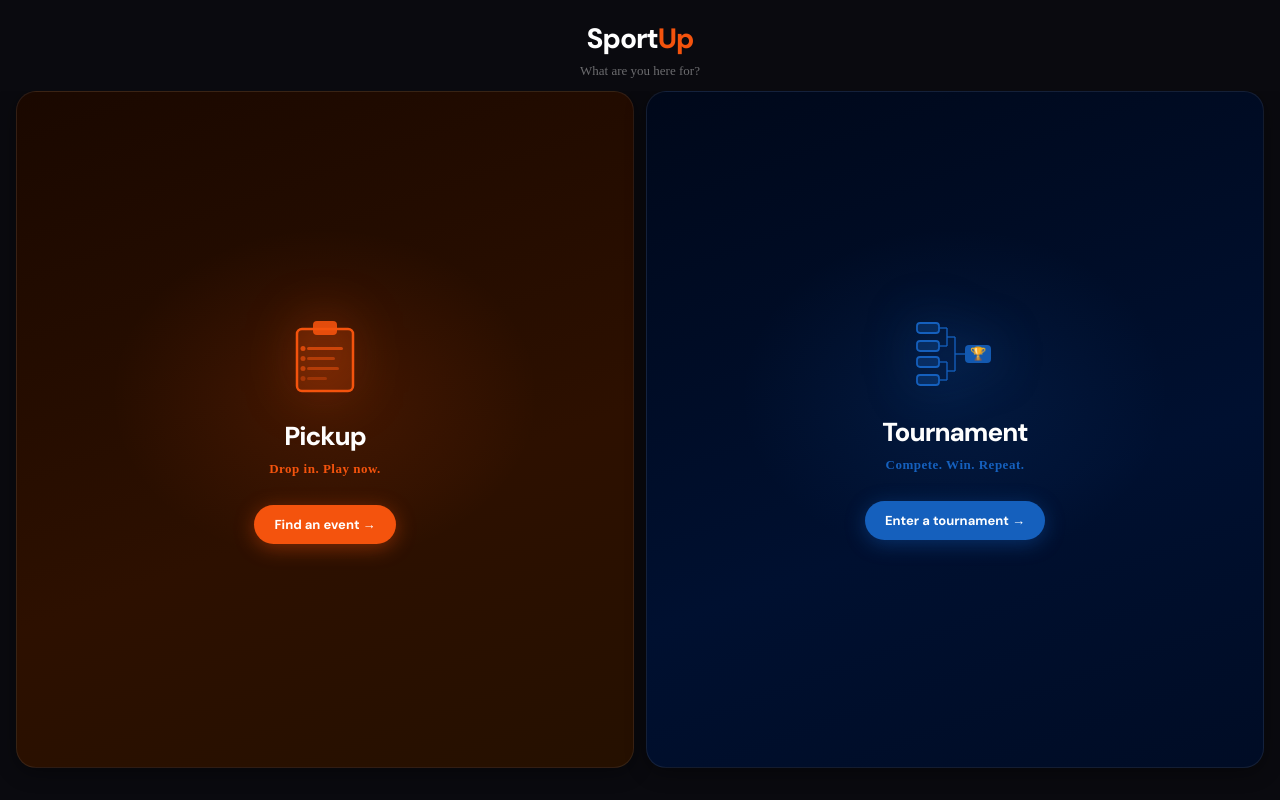
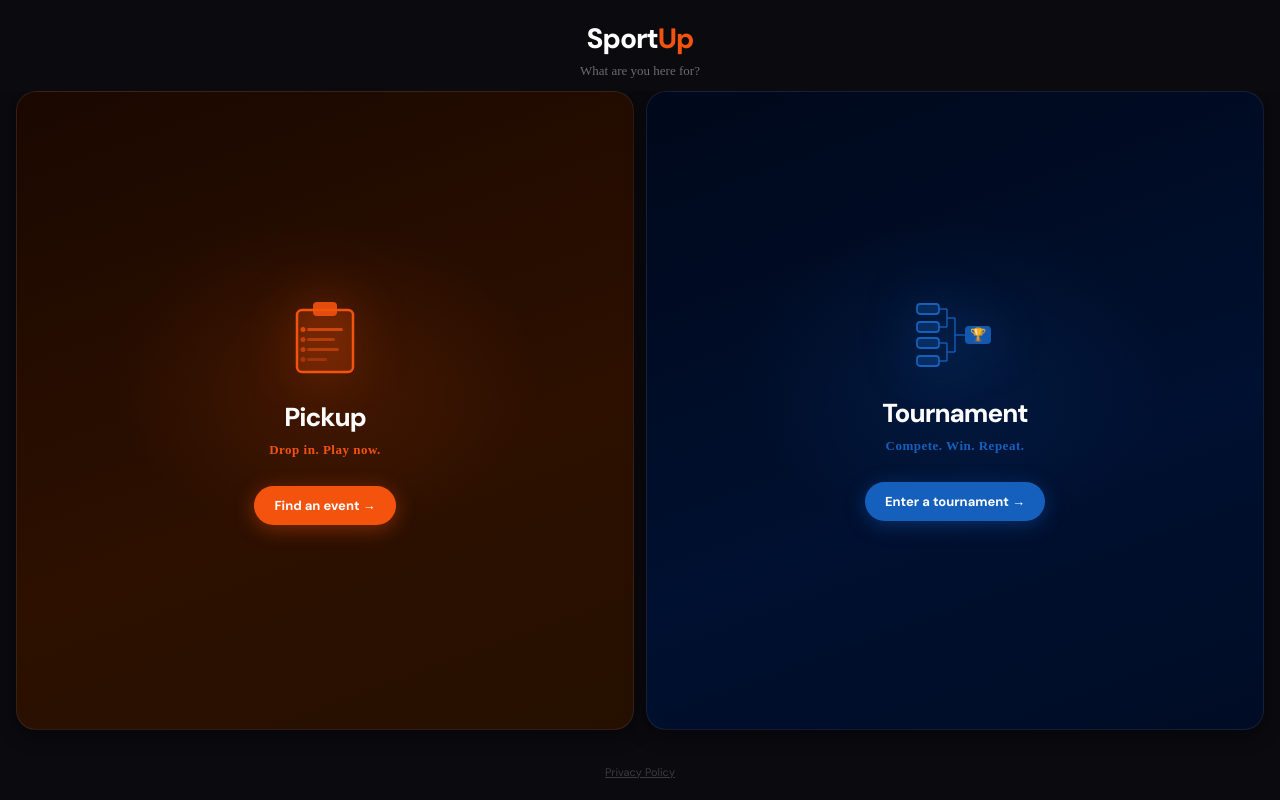
Before and after one commit to jerryjames11/sportup, a React (Vite) app: page / in a window 1280 px wide. Built offline with nearby package versions, Linux system fonts and the light colour scheme.

Commit message:
splash tagline - Squad Up. Show Up.

```diff
--- a/src/App.jsx
+++ b/src/App.jsx
@@ -789,6 +789,9 @@
         <div style={{display:"flex",gap:0,marginBottom:14,border:"1.5px solid #eee",borderRadius:10,overflow:"hidden"}}>
           {["signin","signup"].map(m=><button key={m} onClick={()=>setMode(m)} style={{flex:1,padding:8,border:"none",background:mode===m?"#111":"#fff",color:mode===m?"#fff":"#888",fontSize:13,fontWeight:600,cursor:"pointer"}}>{m==="signin"?"Sign in":"Sign up"}</button>)}
         </div>
+        <p style={{fontSize:11,color:"rgba(255,255,255,.25)",margin:"0 0 14px",textAlign:"center"}}>
+          By signing in you agree to our <a href="/privacy" target="_blank" style={{color:"rgba(255,255,255,.4)",textDecoration:"underline"}}>Privacy Policy</a>.
+        </p>
         <div style={{display:"flex",flexDirection:"column",gap:10}}>
           {mode==="signup"&&<input value={name} onChange={e=>setName(e.target.value)} placeholder="Display name" style={inp}/>}
           <input type="email" value={email} onChange={e=>setEmail(e.target.value)} placeholder="Email" style={inp}/>
@@ -1772,7 +1775,7 @@
       </div>
       {/* Wordmark */}
       <div style={{fontFamily:"'DM Sans',sans-serif",fontWeight:800,fontSize:42,color:"#fff",letterSpacing:-2,lineHeight:1}}>Sport<span style={{color:"#F4530D"}}>Up</span></div>
-      <div style={{marginTop:10,fontSize:14,color:"rgba(255,255,255,.4)",fontWeight:500,letterSpacing:2,textTransform:"uppercase"}}>Your game. Your rules.</div>
+      <div style={{marginTop:10,fontSize:14,color:"rgba(255,255,255,.4)",fontWeight:500,letterSpacing:2,textTransform:"uppercase"}}>Squad Up. Show Up.</div>
       <style dangerouslySetInnerHTML={{__html:"@keyframes su-pulse{0%,100%{box-shadow:0 0 40px rgba(244,83,13,.4)}50%{box-shadow:0 0 80px rgba(244,83,13,.7)}}"}} />
     </div>
   );
@@ -1872,6 +1875,9 @@
         })}
         </div>
       </div>
+      <div style={{textAlign:"center",padding:"0 0 20px"}}>
+        <a href="/privacy" target="_blank" style={{fontSize:11,color:"rgba(255,255,255,.2)",textDecoration:"underline",fontFamily:"'DM Sans',sans-serif"}}>Privacy Policy</a>
+      </div>
     </div>
   );
 }
@@ -1884,7 +1890,7 @@
 }
 
 //
-function UserProfilePanel({ user, prefs, onSave, onClose }) {
+function UserProfilePanel({ user, prefs, onSave, onClose, onSignOut }) {
   const [name, setName] = useState(() => user?.displayName || "");
   const [radius, setRadius] = useState(() => prefs?.radius || 25);
   const [locLabel, setLocLabel] = useState(() => prefs?.locLabel || "");
@@ -1999,7 +2005,9 @@
 
         {/* Sign out at bottom */}
         <div style={{borderTop:"1px solid rgba(255,255,255,.08)",paddingTop:20,marginTop:"auto"}}>
-          <div style={{fontSize:12,color:"rgba(255,255,255,.3)",marginBottom:8}}>{user?.email}</div>
+          <div style={{fontSize:12,color:"rgba(255,255,255,.3)",marginBottom:12}}>{user?.email}</div>
+          <button onClick={()=>{onClose();onSignOut();}} style={{width:"100%",padding:"10px",borderRadius:10,border:"1.5px solid rgba(255,255,255,.12)",background:"transparent",color:"rgba(255,255,255,.6)",fontWeight:600,fontSize:14,cursor:"pointer",marginBottom:12}}>Sign out</button>
+          <a href="/privacy" target="_blank" style={{fontSize:11,color:"rgba(255,255,255,.25)",textDecoration:"underline"}}>Privacy Policy</a>
         </div>
       </div>
     </div>
@@ -2042,7 +2050,7 @@
   const tabs = [{id:"home",label:"Browse"},{id:"create",label:"Create"},{id:"my",label:"My Events"}];
   return (
     <>
-      {showProfile && <UserProfilePanel user={user} prefs={prefs} onSave={onUpdateProfile} onClose={()=>setShowProfile(false)}/>}
+      {showProfile && <UserProfilePanel user={user} prefs={prefs} onSave={onUpdateProfile} onClose={()=>setShowProfile(false)} onSignOut={onSignOut}/>}
       <nav style={{position:"sticky",top:0,zIndex:100,background:"rgba(10,10,15,.96)",backdropFilter:"blur(12px)",borderBottom:("1px solid "+m.accent+"33"),display:"flex",alignItems:"center",padding:"0 10px",height:56,gap:4}}>
         <button onClick={onBackToModes} title="Switch mode" style={{background:"none",border:"none",color:"rgba(255,255,255,.5)",fontSize:28,cursor:"pointer",padding:"0 4px 0 0",lineHeight:1,display:"flex",alignItems:"center",flexShrink:0}}>‹</button>
         <div style={{fontFamily:"'DM Sans',sans-serif",fontWeight:800,fontSize:22,color:"#fff",marginRight:"auto",letterSpacing:-.5,whiteSpace:"nowrap",flexShrink:0}}>
```
